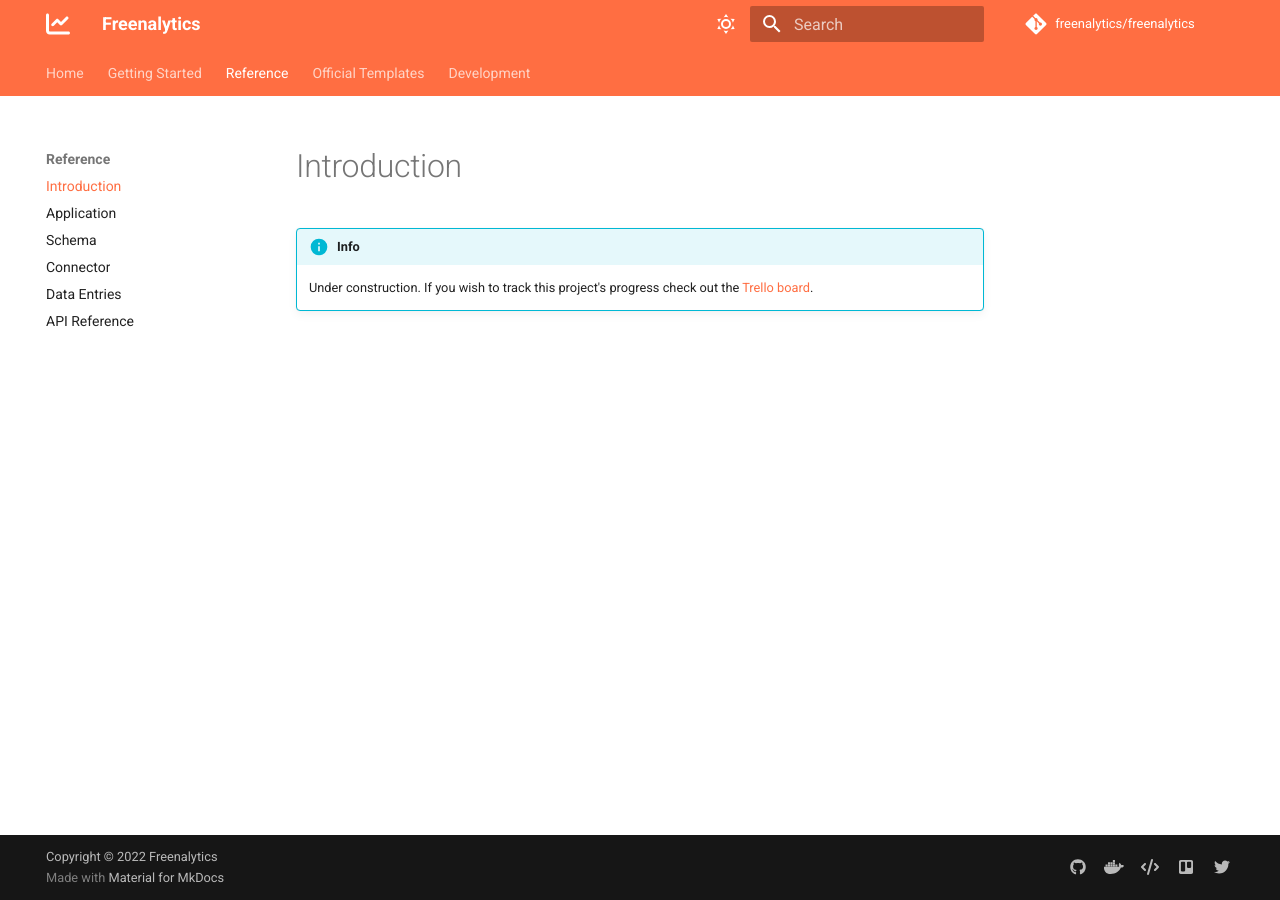
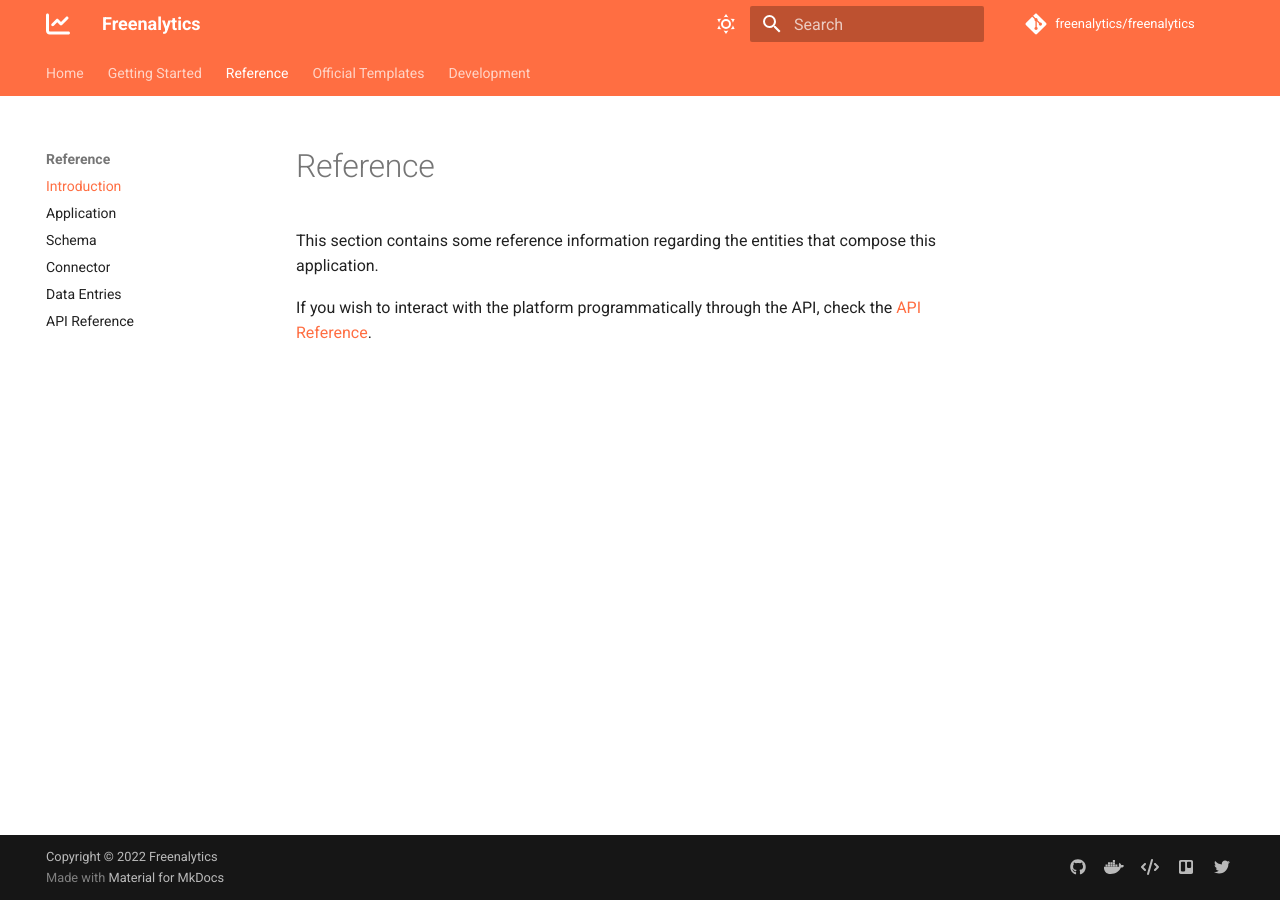
Before and after one commit to freenalytics/documentation, an MkDocs documentation site: the page built from docs/reference/index.md, in a window 1280 px wide. Built offline with MkDocs 1.6.1 and Material for MkDocs 9.7.7, drawn with Linux system fonts in a browser that asks for light colours; comment, search, counter and statistics services are not loaded.

Commit message:
Created reference/index page.

```diff
--- a/docs/reference/index.md
+++ b/docs/reference/index.md
@@ -1,2 +1,5 @@
-!!! info
-    Under construction. If you wish to track this project's progress check out the [Trello board](https://trello.com/b/oDg8aD7n).
+# Reference
+
+This section contains some reference information regarding the entities that compose this application.
+
+If you wish to interact with the platform programmatically through the API, check the [API Reference](https://freenalytics.github.io/api-docs/).
```
